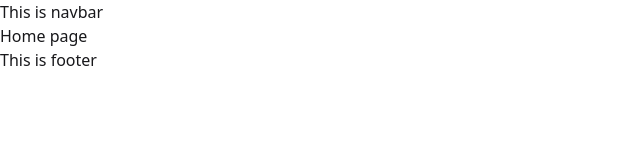
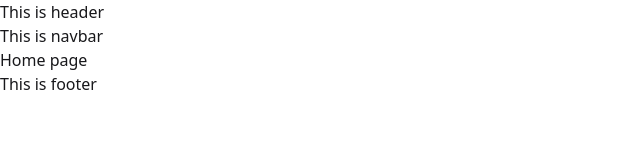
Before and after one commit to Aminulislam98/The-Dragon-News, a Next.js app: page / in a window 1280 px wide. Shown: the top 160 px of the page, without its empty margins (0-640 px from the left). Built offline with nearby package versions, Linux system fonts and the light colour scheme.

Commit message:
header added

```diff
--- a/src/app/layout.js
+++ b/src/app/layout.js
@@ -2,6 +2,7 @@ import { Geist, Geist_Mono } from "next/font/google";
 import "./globals.css";
 import Navbar from "@/components/shared/Navbar";
 import Footer from "@/components/shared/Footer";
+import Header from "@/components/shared/Header";
 
 const geistSans = Geist({
   variable: "--font-geist-sans",
@@ -26,6 +27,7 @@ export default function RootLayout({ children }) {
       className={`${geistSans.variable} ${geistMono.variable} h-full antialiased`}
     >
       <body className="min-h-full flex flex-col">
+        <Header></Header>
         <Navbar></Navbar>
         <main>{children}</main>
         <Footer></Footer>
```
